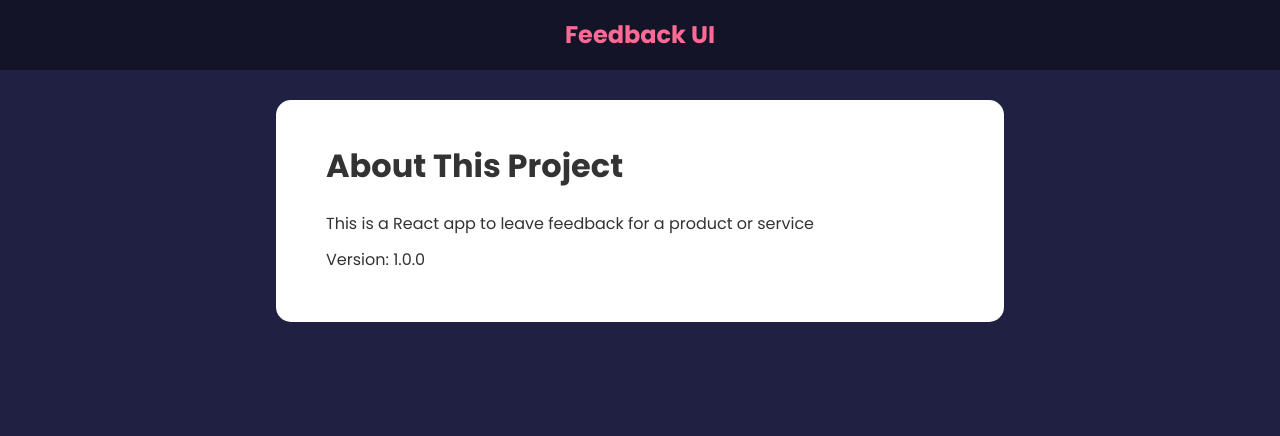
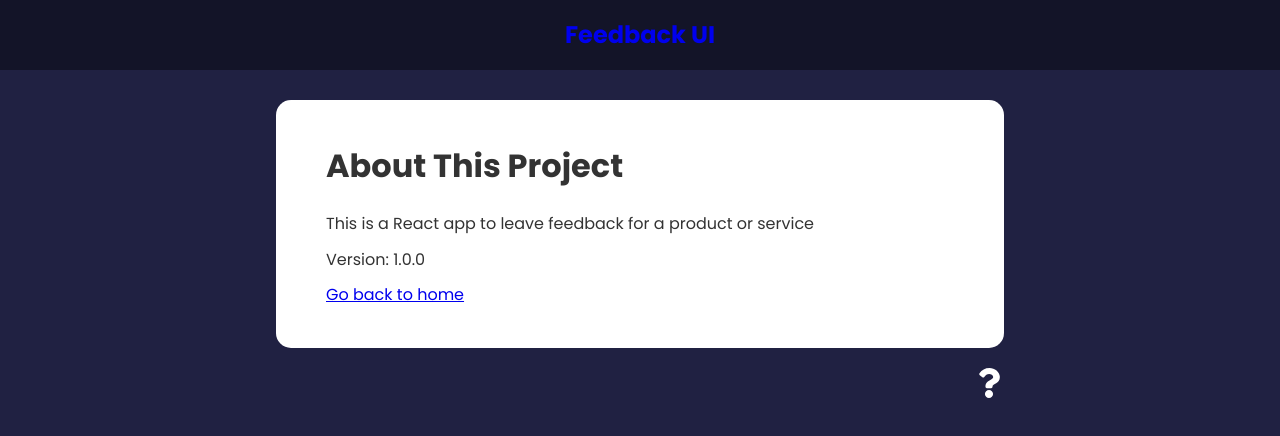
Before and after one commit to annadevelops/feedback-app, a React (Create React App) app: page /about in a window 1280 px wide. Shown: the top 436 px of the page. Built offline with nearby package versions, Linux system fonts and the light colour scheme.

Commit message:
Using Link to serve About page and go back to Home from About page

```diff
--- a/src/App.js
+++ b/src/App.js
@@ -8,6 +8,7 @@
 import FeedbackStats from "./components/FeedbackStats";
 import FeedbackForm from "./components/FeedbackForm";
 import AboutPage from './pages/AboutPage';
+import AboutIconLink from './components/AboutIconLink';
 
 function App() {
 
@@ -43,7 +44,7 @@
             <Route exact path="/about" element={<AboutPage/>}/>
 
         </Routes>
-
+        <AboutIconLink/>
         </div>
         </Router>
     )
--- /dev/null
+++ b/src/components/AboutIconLink.jsx
@@ -0,0 +1,13 @@
+import {Link} from 'react-router-dom'
+import {FaQuestion} from 'react-icons/fa'
+
+function AboutIconLink() {
+  return (
+    <div className='about-link'>
+        <Link to="/about">
+        <FaQuestion size={30} />
+        </Link>
+    </div>
+  )
+}
+export default AboutIconLink
--- a/src/components/Header.jsx
+++ b/src/components/Header.jsx
@@ -1,3 +1,4 @@
+import {Link} from 'react-router-dom'
 function Header({text, bgColour, textColour }) {
   const headerStyles = {
     backgroundColor: bgColour,
@@ -6,7 +7,9 @@
   return (
     <header style = {headerStyles}>
       <div className="container" >
+        <Link to="/" className="header-text">
         <h2>{text}</h2>
+        </Link>
       </div>
     </header>
   )
--- a/src/index.css
+++ b/src/index.css
@@ -30,6 +30,10 @@
   justify-content: space-between;
   align-items: center;
   margin-bottom: 30px;
+}
+
+.header-text {
+  text-decoration: none;
 }
 
 .card {
--- a/src/pages/AboutPage.jsx
+++ b/src/pages/AboutPage.jsx
@@ -1,4 +1,5 @@
 import Card from "../components/shared/Card"
+import {Link} from "react-router-dom"
 
 function AboutPage() {
   return (
@@ -7,6 +8,9 @@
             <h1>About This Project</h1>
             <p>This is a React app to leave feedback for a product or service</p>
             <p>Version: 1.0.0</p>
+            <Link to="/">
+                Go back to home
+            </Link>
         </div>
     </Card>
   )
```
